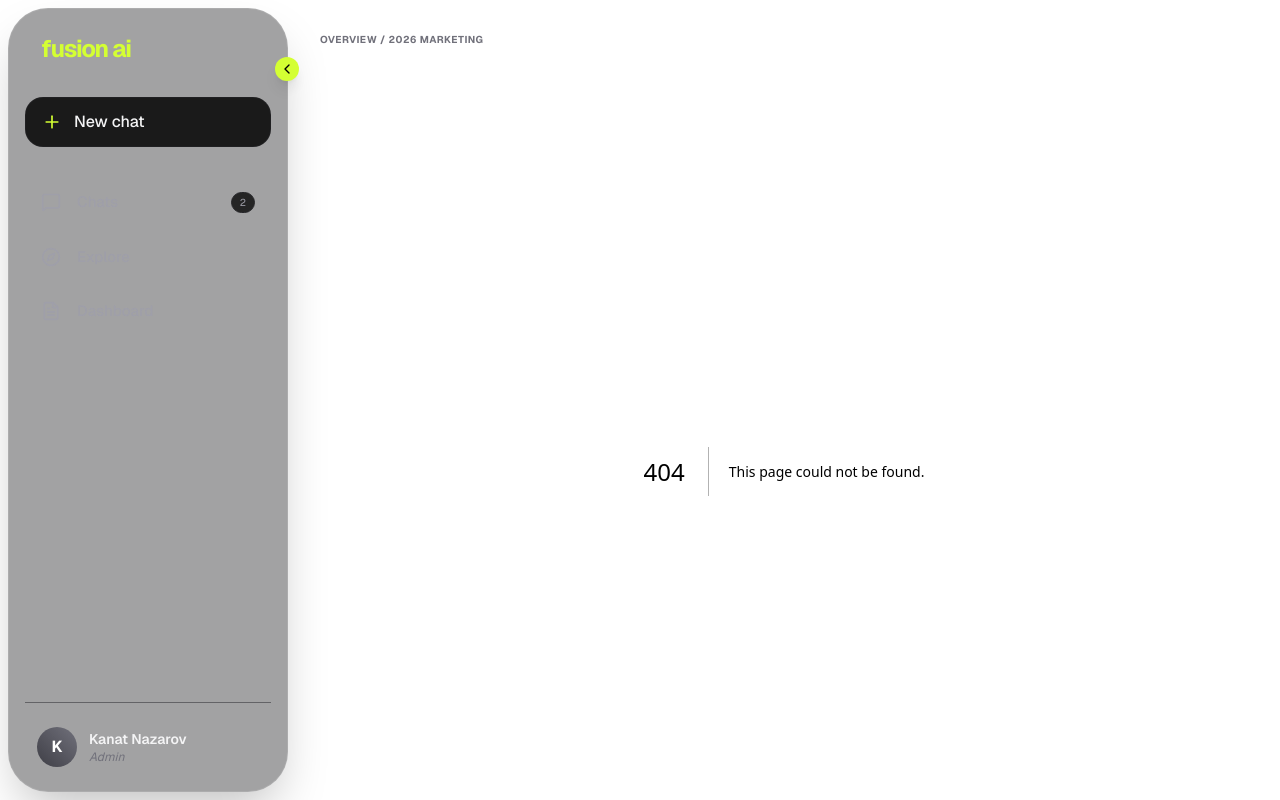
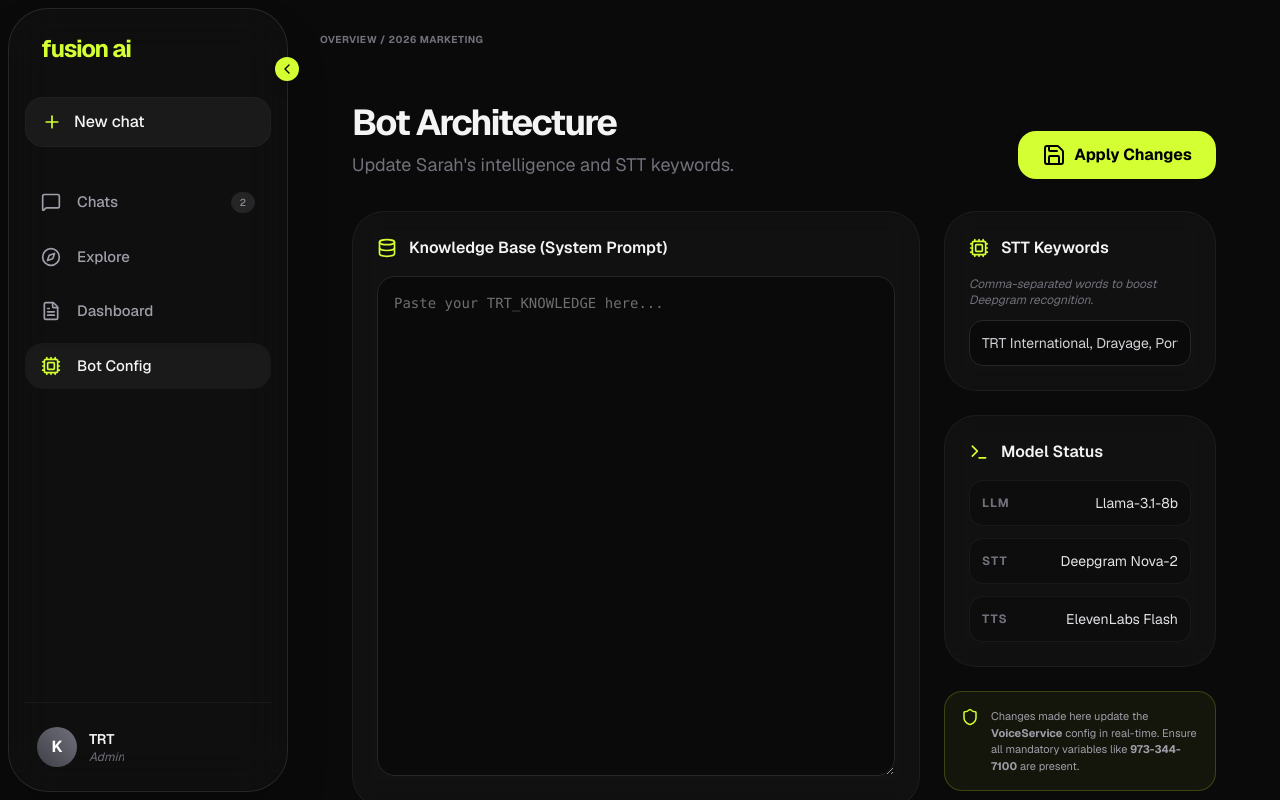
Before and after one commit to kenzy51/ai-dashboard, a Next.js app: page /config in a window 1280 px wide. Before the commit this address had no page. Built offline with nearby package versions, Linux system fonts and the light colour scheme.

Commit message:
added fixes

```diff
--- a/app/chats/[id]/page.tsx
+++ b/app/chats/[id]/page.tsx
@@ -3,6 +3,7 @@ import React, { useEffect, useState } from "react";
 import { useParams, useRouter } from "next/navigation";
 import { Badge } from "@/components/ui/badge";
 import { FileText, ChevronLeft, Phone, Calendar } from "lucide-react";
+import { remoteUrl } from "../page";
 
 // Match the interface from your list page
 interface CallRecord {
@@ -27,7 +28,8 @@ export default function ChatDetailPage() {
       try {
         // Fetching from your NestJS backend
         const response = await fetch(
-          "http://127.0.0.1:3003/calls/tribeca-dental-studio",
+          // "http://127.0.0.1:3003/calls/tribeca-dental-studio",
+          remoteUrl
         );
         const data: CallRecord[] = await response.json();
 
@@ -146,7 +148,7 @@ export default function ChatDetailPage() {
               </h3>
               <audio
                 controls
-                src={`http://127.0.0.1:3003/calls/stream-recording?url=${encodeURIComponent(chat.recordingUrl)}`}
+                src={`https://fusion-ai-bot.onrender.com/calls/stream-recording?url=${encodeURIComponent(chat.recordingUrl)}`}
               />
             </div>
 
--- a/app/chats/page.tsx
+++ b/app/chats/page.tsx
@@ -20,7 +20,8 @@ interface CallRecord {
   status: string;
   createdAt: string;
 }
-const localUrl = "http://localhost:3003/calls/tribeca-dental-studio";
+export const remoteUrl = "https://fusion-ai-bot.onrender.com/calls/tribeca-dental-studio"
+// const localUrl = "http://localhost:3003/calls/tribeca-dental-studio";
 export default function ChatsListPage() {
   const [calls, setCalls] = useState<CallRecord[]>([]);
   const [isLoading, setIsLoading] = useState(true);
@@ -28,7 +29,7 @@ export default function ChatsListPage() {
   useEffect(() => {
     const fetchCalls = async () => {
       try {
-        const response = await fetch(localUrl);
+        const response = await fetch(remoteUrl);
         const data = await response.json();
         setCalls(data);
         console.log(calls)
@@ -61,7 +62,7 @@ export default function ChatsListPage() {
                 Patient
               </TableHead>
               <TableHead className="text-zinc-400 font-bold uppercase text-[10px] tracking-widest py-6">
-                Procedure
+                About
               </TableHead>
               <TableHead className="text-zinc-400 font-bold uppercase text-[10px] tracking-widest py-6">
                 AI Summary
--- /dev/null
+++ b/app/config/page.tsx
@@ -0,0 +1,104 @@
+"use client";
+import { useState } from "react";
+import { Save, RefreshCw, Database, Terminal, Shield, Cpu } from "lucide-react";
+
+export default function BotConfigPage() {
+  const [knowledge, setKnowledge] = useState(""); // Populate with your TRT_KNOWLEDGE
+  const [keywords, setKeywords] = useState("TRT International, Drayage, Port Newark, RGN");
+  const [isSaving, setIsSaving] = useState(false);
+
+  const handleUpdate = async () => {
+    setIsSaving(true);
+    // Logic to send this to your NestJS backend:
+    // fetch('/api/bot/config', { method: 'POST', body: JSON.stringify({ knowledge, keywords }) })
+    setTimeout(() => setIsSaving(false), 1500);
+  };
+
+  return (
+    <div className="p-8 max-w-6xl mx-auto space-y-8 animate-in fade-in duration-500">
+      {/* Header */}
+      <div className="flex justify-between items-end">
+        <div>
+          <h1 className="text-4xl font-bold text-zinc-100 tracking-tighter">Bot Architecture</h1>
+          <p className="text-zinc-500 mt-2 text-lg">Update Sarah&apos;s intelligence and STT keywords.</p>
+        </div>
+        <button
+          onClick={handleUpdate}
+          disabled={isSaving}
+          className="bg-[#d4ff33] text-black px-6 py-3 rounded-2xl font-bold flex items-center gap-2 hover:scale-105 transition-all disabled:opacity-50"
+        >
+          {isSaving ? <RefreshCw className="animate-spin h-5 w-5" /> : <Save h-5 w-5 />}
+          {isSaving ? "Syncing..." : "Apply Changes"}
+        </button>
+      </div>
+
+      <div className="grid grid-cols-1 lg:grid-cols-3 gap-6">
+        {/* Main Knowledge Base Editor */}
+        <div className="lg:col-span-2 space-y-4">
+          <div className="bg-zinc-900/50 border border-white/5 rounded-[32px] p-6 backdrop-blur-md">
+            <div className="flex items-center gap-3 mb-4 text-zinc-100">
+              <Database className="text-[#d4ff33]" size={20} />
+              <h3 className="font-semibold">Knowledge Base (System Prompt)</h3>
+            </div>
+            <textarea
+              className="w-full h-[500px] bg-black/40 border border-zinc-800 rounded-2xl p-4 text-zinc-300 font-mono text-sm focus:outline-none focus:border-[#d4ff33]/50 transition-colors"
+              placeholder="Paste your TRT_KNOWLEDGE here..."
+              value={knowledge}
+              onChange={(e) => setKnowledge(e.target.value)}
+            />
+          </div>
+        </div>
+
+        {/* Sidebar Settings */}
+        <div className="space-y-6">
+          {/* Deepgram Keywords */}
+          <div className="bg-zinc-900/50 border border-white/5 rounded-[32px] p-6 backdrop-blur-md">
+            <div className="flex items-center gap-3 mb-4 text-zinc-100">
+              <Cpu className="text-[#d4ff33]" size={20} />
+              <h3 className="font-semibold">STT Keywords</h3>
+            </div>
+            <p className="text-xs text-zinc-500 mb-3 italic">Comma-separated words to boost Deepgram recognition.</p>
+            <input
+              type="text"
+              value={keywords}
+              onChange={(e) => setKeywords(e.target.value)}
+              className="w-full bg-black/40 border border-zinc-800 rounded-xl p-3 text-zinc-300 text-sm focus:outline-none focus:border-[#d4ff33]/50"
+            />
+          </div>
+
+          {/* Model Status */}
+          <div className="bg-zinc-900/50 border border-white/5 rounded-[32px] p-6 backdrop-blur-md">
+            <div className="flex items-center gap-3 mb-4 text-zinc-100">
+              <Terminal className="text-[#d4ff33]" size={20} />
+              <h3 className="font-semibold">Model Status</h3>
+            </div>
+            <div className="space-y-3">
+              <StatusItem label="LLM" value="Llama-3.1-8b" />
+              <StatusItem label="STT" value="Deepgram Nova-2" />
+              <StatusItem label="TTS" value="ElevenLabs Flash" />
+            </div>
+          </div>
+
+          <div className="p-4 bg-[#d4ff33]/5 border border-[#d4ff33]/20 rounded-2xl">
+            <div className="flex gap-3">
+              <Shield size={18} className="text-[#d4ff33] shrink-0" />
+              <p className="text-[11px] text-zinc-400">
+                Changes made here update the <strong>VoiceService</strong> config in real-time.
+                Ensure all mandatory variables like <strong>973-344-7100</strong> are present.
+              </p>
+            </div>
+          </div>
+        </div>
+      </div>
+    </div>
+  );
+}
+
+function StatusItem({ label, value }: { label: string; value: string }) {
+  return (
+    <div className="flex justify-between items-center bg-black/20 p-3 rounded-xl border border-zinc-800/50">
+      <span className="text-xs text-zinc-500 uppercase font-bold tracking-widest">{label}</span>
+      <span className="text-sm text-zinc-200">{value}</span>
+    </div>
+  );
+}
--- a/app/src/components/sidebar.tsx
+++ b/app/src/components/sidebar.tsx
@@ -1,13 +1,22 @@
 "use client";
 import { useState } from "react";
 import Link from "next/link";
-import { Plus, MessageSquare, Compass, FileText, ChevronLeft, ChevronRight } from "lucide-react";
+import {
+  Plus,
+  MessageSquare,
+  Compass,
+  FileText,
+  ChevronLeft,
+  ChevronRight,
+  Cpu
+} from "lucide-react";
 import { usePathname } from "next/navigation";
 
 const menuItems = [
   { name: "Chats", icon: MessageSquare, href: "/chats", badge: 2 },
   { name: "Explore", icon: Compass, href: "#" },
   { name: "Dashboard", icon: FileText, href: "/" },
+  { name: "Bot Config", icon: Cpu, href: "/config" },
 ];
 
 export function Sidebar() {
@@ -28,17 +37,23 @@ export function Sidebar() {
       </button>
 
       {/* Logo Area */}
-      <div className={`px-4 py-2 mb-2 transition-all ${isCollapsed ? "text-center" : ""}`}>
+      <div
+        className={`px-4 py-2 mb-2 transition-all ${isCollapsed ? "text-center" : ""}`}
+      >
         <h2 className="text-[#d4ff33] text-2xl font-bold lowercase tracking-tighter">
           {isCollapsed ? "f" : "fusion AI"}
         </h2>
       </div>
 
-      <button className={`flex items-center bg-[#1a1a1a] hover:bg-[#252525] text-zinc-100 rounded-2xl border border-zinc-800/50 transition-all mb-4 ${
-        isCollapsed ? "justify-center p-3" : "px-4 py-3 gap-3 w-full"
-      }`}>
+      <button
+        className={`flex items-center bg-[#1a1a1a] hover:bg-[#252525] text-zinc-100 rounded-2xl border border-zinc-800/50 transition-all mb-4 ${
+          isCollapsed ? "justify-center p-3" : "px-4 py-3 gap-3 w-full"
+        }`}
+      >
         <Plus className="h-5 w-5 text-[#d4ff33]" />
-        {!isCollapsed && <span className="font-medium whitespace-nowrap">New chat</span>}
+        {!isCollapsed && (
+          <span className="font-medium whitespace-nowrap">New chat</span>
+        )}
       </button>
 
       <nav className="flex-1 space-y-2">
@@ -61,7 +76,9 @@ export function Sidebar() {
                 <item.icon
                   className={`h-5 w-5 min-w-[20px] ${isActive ? "text-[#d4ff33]" : "group-hover:text-zinc-100"}`}
                 />
-                {!isCollapsed && <span className="text-[15px] font-medium">{item.name}</span>}
+                {!isCollapsed && (
+                  <span className="text-[15px] font-medium">{item.name}</span>
+                )}
               </div>
 
               {!isCollapsed && item.badge && (
@@ -79,16 +96,18 @@ export function Sidebar() {
 
       {/* User Profile */}
       <div className="mt-auto pt-4 border-t border-zinc-800/50">
-        <div className={`flex items-center gap-3 rounded-2xl transition-colors cursor-pointer hover:bg-[#1a1a1a] ${
-          isCollapsed ? "justify-center py-2" : "px-3 py-2"
-        }`}>
+        <div
+          className={`flex items-center gap-3 rounded-2xl transition-colors cursor-pointer hover:bg-[#1a1a1a] ${
+            isCollapsed ? "justify-center py-2" : "px-3 py-2"
+          }`}
+        >
           <div className="w-10 h-10 min-w-[40px] rounded-full bg-gradient-to-tr from-zinc-700 to-zinc-500 flex items-center justify-center text-white font-bold">
             K
           </div>
           {!isCollapsed && (
             <div className="flex flex-col overflow-hidden">
               <span className="text-sm font-semibold text-zinc-100 truncate">
-                Kanat Nazarov
+                TRT{" "}
               </span>
               <span className="text-xs text-zinc-500 italic">Admin</span>
             </div>
```
